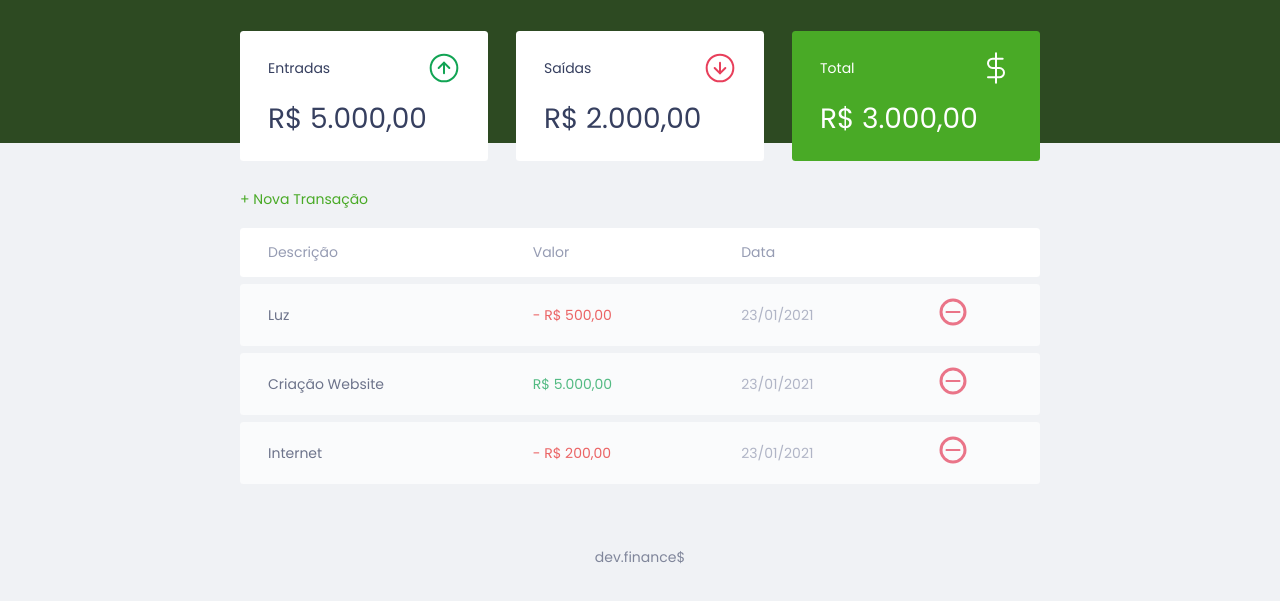
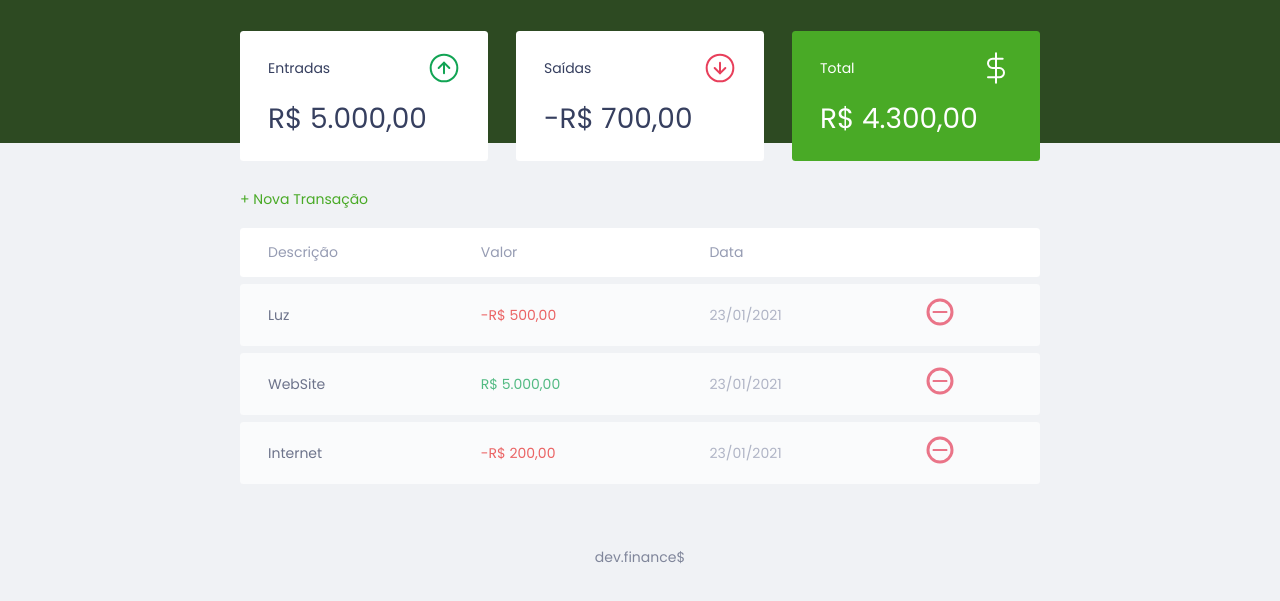
Before and after one commit to rayanaprata/dev-finances, a plain HTML site: page index.html in a window 1280 px wide. Shown: the part 55-656 px from the top of the page. Drawn offline with Linux system fonts and the light colour scheme.

Commit message:
iniciando implementação da lógica

```diff
--- a/index.html
+++ b/index.html
@@ -22,7 +22,7 @@
           <span>Entradas</span>
           <img src="./assets/income.svg" alt="Imagem de entradas" />
         </h3>
-        <p>R$ 5.000,00</p>
+        <p id="incomeDisplay">R$ 5.000,00</p>
       </div>
 
       <div class="card">
@@ -30,7 +30,7 @@
           <span>Saídas</span>
           <img src="./assets/expense.svg" alt="Imagem de saídas" />
         </h3>
-        <p>R$ 2.000,00</p>
+        <p id="expenseDisplay">R$ 2.000,00</p>
       </div>
 
       <div class="card total">
@@ -38,7 +38,7 @@
           <span>Total</span>
           <img src="./assets/total.svg" alt="Imagem de total" />
         </h3>
-        <p>R$ 3.000,00</p>
+        <p id="totalDisplay">R$ 3.000,00</p>
       </div>
     </section>
     <section id="transaction">
@@ -56,30 +56,6 @@
           </tr>
         </thead>
         <tbody>
-          <tr>
-            <td class="description">Luz</td>
-            <td class="expense">- R$ 500,00</td>
-            <td class="date">23/01/2021</td>
-            <td>
-              <img src="./assets/minus.svg" alt="Remover transação" />
-            </td>
-          </tr>
-          <tr>
-            <td class="description">Criação Website</td>
-            <td class="income">R$ 5.000,00</td>
-            <td class="date">23/01/2021</td>
-            <td>
-              <img src="./assets/minus.svg" alt="Remover transação" />
-            </td>
-          </tr>
-          <tr>
-            <td class="description">Internet</td>
-            <td class="expense">- R$ 200,00</td>
-            <td class="date">23/01/2021</td>
-            <td>
-              <img src="./assets/minus.svg" alt="Remover transação" />
-            </td>
-          </tr>
         </tbody>
       </table>
     </section>
--- a/scripts.js
+++ b/scripts.js
@@ -1,19 +1,121 @@
 const Modal = {
   openOrClose() {
-    // abrir ou fechar Modal --> adiciona ou remove a class active do Modal
     document.querySelector(".modal-overlay").classList.toggle("active");
   },
 };
 
-/*
-const Modal = {
-  open() {
-    // abrir Modal --> adicionar a class active ao Modal
-    document.querySelector(".modal-overlay").classList.add("active");
+const transactions = [
+  {
+    description: "Luz",
+    amount: -50000,
+    date: "23/01/2021",
   },
-  close() {
-    // fechar o modal --> remover a class active do Modal
-    document.querySelector(".modal-overlay").classList.remove("active");
+  {
+    description: "WebSite",
+    amount: 500000,
+    date: "23/01/2021",
+  },
+  {
+    description: "Internet",
+    amount: -20000,
+    date: "23/01/2021",
+  },
+];
+
+const Transaction = {
+  all: transactions,
+  add(transaction) {
+    Transaction.all.push(transaction);
+    App.reload();
+  },
+  remove(index) {
+    Transaction.all.splice(index, 1);
+    App.reload();
+  },
+  incomes() {
+    let income = 0;
+    Transaction.all.forEach((transaction) => {
+      if (transaction.amount > 0) income += transaction.amount;
+    });
+    return income;
+  },
+  expenses() {
+    let expense = 0;
+    Transaction.all.forEach((transaction) => {
+      if (transaction.amount < 0) expense += transaction.amount;
+    });
+    return expense;
+  },
+  total() {
+    return Transaction.incomes() + Transaction.expenses();
   },
 };
-*/
+
+const DOM = {
+  transactionsContainer: document.querySelector("#data-table tbody"),
+  addTransaction(transaction, index) {
+    const tr = document.createElement("tr");
+    tr.innerHTML = DOM.innerHTMLTransaction(transaction);
+
+    DOM.transactionsContainer.appendChild(tr);
+  },
+  innerHTMLTransaction(transaction) {
+    const CSSclass = transaction.amount > 0 ? "income" : "expense";
+    const amount = Utils.formatCurrency(transaction.amount);
+
+    const html = `
+      <td class="description">${transaction.description}</td>
+      <td class="${CSSclass}">${amount}</td>
+      <td class="date">${transaction.date}</td>
+      <td>
+        <img src="./assets/minus.svg" alt="Remover transação" />
+      </td>
+    `;
+    return html;
+  },
+  updateBalance() {
+    document.querySelector("#incomeDisplay").innerHTML = Utils.formatCurrency(
+      Transaction.incomes(),
+    );
+    document.querySelector("#expenseDisplay").innerHTML = Utils.formatCurrency(
+      Transaction.expenses(),
+    );
+    document.querySelector("#totalDisplay").innerHTML = Utils.formatCurrency(
+      Transaction.total(),
+    );
+  },
+  clearTransactions() {
+    DOM.transactionsContainer.innerHTML = "";
+  },
+};
+
+const Utils = {
+  formatCurrency(value) {
+    const signal = Number(value) < 0 ? "-" : "";
+    value = String(value).replace(/\D/g, "");
+    value = Number(value) / 100;
+
+    value = value.toLocaleString("pt-br", {
+      style: "currency",
+      currency: "BRL",
+    });
+
+    return signal + value;
+  },
+};
+
+const App = {
+  init() {
+    Transaction.all.forEach((transaction) => {
+      DOM.addTransaction(transaction);
+    });
+
+    DOM.updateBalance();
+  },
+  reload() {
+    DOM.clearTransactions();
+    App.init();
+  },
+};
+
+App.init();
```
